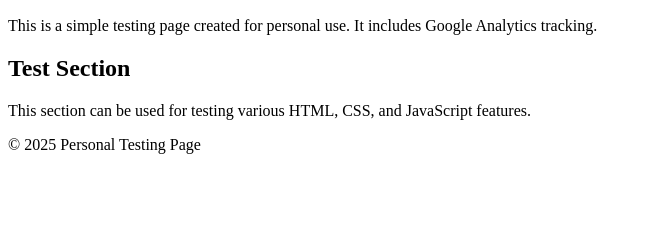
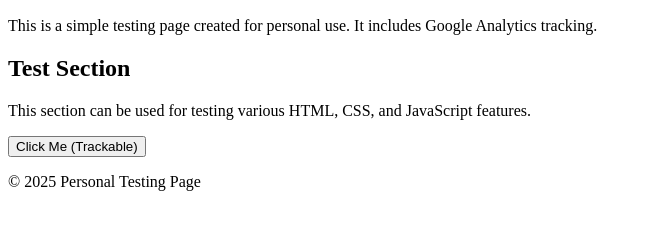
Before and after one commit to chinesefirewall/chinesefirewall.github.io, a plain HTML site: page index.html in a window 1280 px wide. Shown: the part 110-340 px from the top of the page, without its empty margins (0-648 px from the left). Drawn offline with Linux system fonts and the light colour scheme.

Commit message:
Add GA4 tracking tag

```diff
--- a/index.html
+++ b/index.html
@@ -29,6 +29,12 @@
         <section>
             <h2>Test Section</h2>
             <p>This section can be used for testing various HTML, CSS, and JavaScript features.</p>
+
+            <!-- ✅ GA4 Custom Event Button -->
+            <button onclick="gtag('event', 'button_click', {
+                'event_category': 'test',
+                'event_label': 'Test Button'
+            })">Click Me (Trackable)</button>
         </section>
     </main>
 
```
